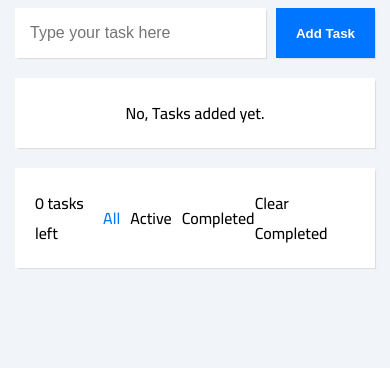
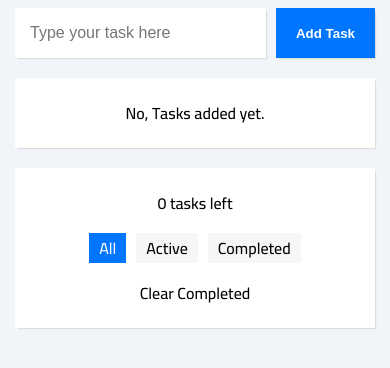
Before and after one commit to aelkadah/To-Do-List, a plain HTML site: page index.html in a window 390 px wide. Shown: the part 92-460 px from the top of the page. Drawn offline with Linux system fonts and the light colour scheme.

Commit message:
some css issues fixed

```diff
--- a/css/style.css
+++ b/css/style.css
@@ -26,27 +26,23 @@ ul {
   padding-right: 15px;
   margin-left: auto;
   margin-right: auto;
-  /* background-color: yellowgreen; */
 }
 /* Small */
 @media (min-width: 768px) {
   .container {
     width: 750px;
-    /* background-color: red; */
   }
 }
 /* Medium */
 @media (min-width: 992px) {
   .container {
     width: 800px;
-    /* background-color: green; */
   }
 }
 /* Large */
 @media (min-width: 1200px) {
   .container {
     width: 900px;
-    /* background-color: blue; */
   }
 }
 
@@ -83,7 +79,6 @@ body > .container {
   justify-content: space-between;
   align-items: center;
   gap: 10px;
-  /* margin-bottom: 20px; */
 }
 .taskEnter input {
   flex: 1;
@@ -112,7 +107,7 @@ body > .container {
   cursor: pointer;
 }
 .taskEnter button:hover {
-  background-color: #0d69d5 !important;
+  background-color: var(--main-alt-color) !important;
 }
 
 .content {
@@ -150,7 +145,6 @@ body > .container {
   display: block;
 }
 
-/* Details start */
 .details {
   display: flex;
   justify-content: space-between;
@@ -165,14 +159,26 @@ body > .container {
   display: flex;
   gap: 10px;
 }
+@media (max-width: 767px) {
+  .details {
+    flex-direction: column;
+  }
+  .details ul {
+    margin: 15px 0px;
+  }
+}
 .details ul li {
+  background-color: #f6f6f6;
+  padding: 0 10px;
   cursor: pointer;
 }
-.details ul li.active {
-  color: var(--main-color);
+.details ul li.active,
+.details ul li:hover {
+  background-color: var(--main-color);
+  color: #fff;
 }
-.details ul li:hover {
-  color: var(--main-alt-color);
+.details ul li.active:hover {
+  background-color: var(--main-alt-color);
 }
 .details #clearCompleted {
   cursor: pointer;
@@ -180,4 +186,3 @@ body > .container {
 .details #clearCompleted:hover {
   color: var(--main-alt-color);
 }
-/* Details end */
```
